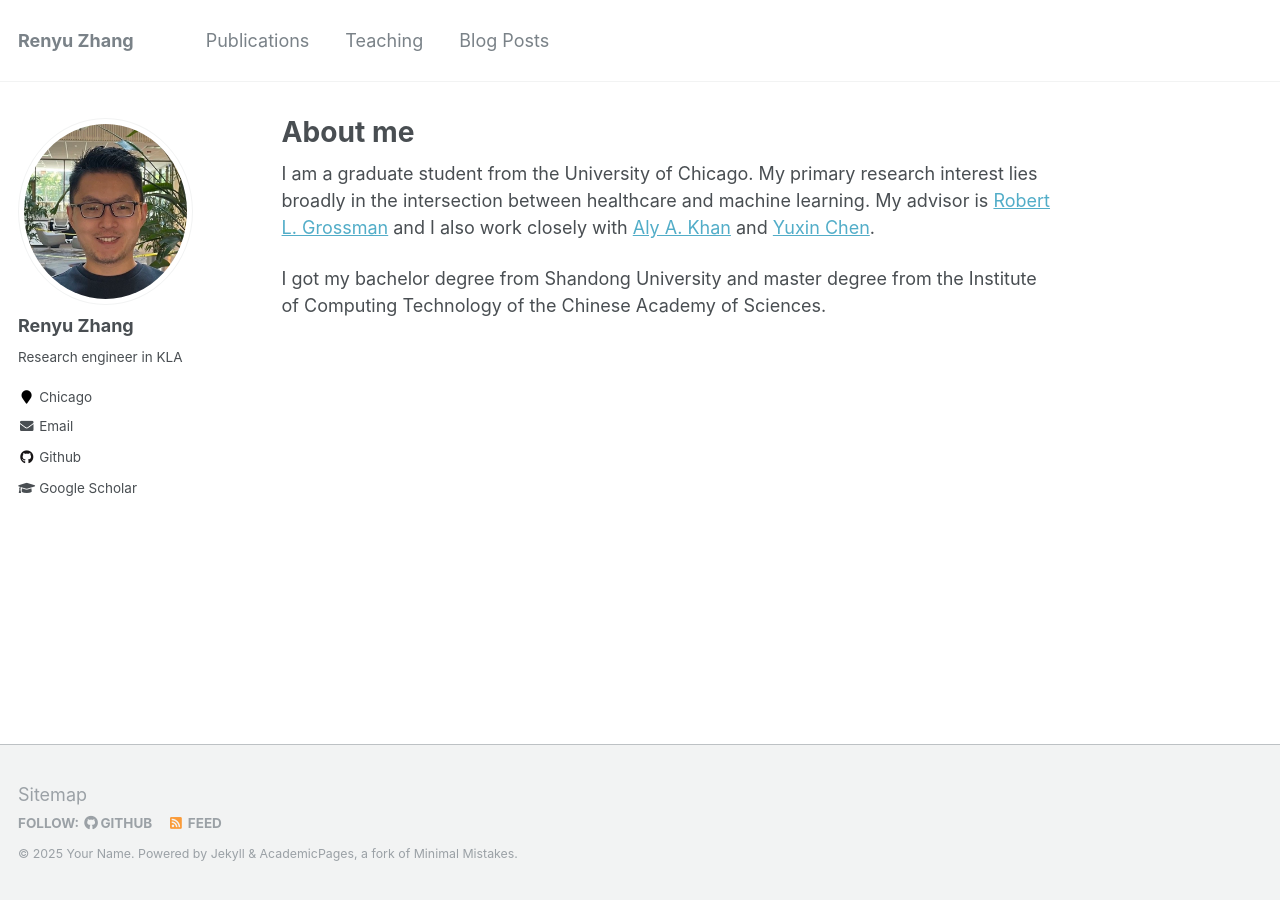
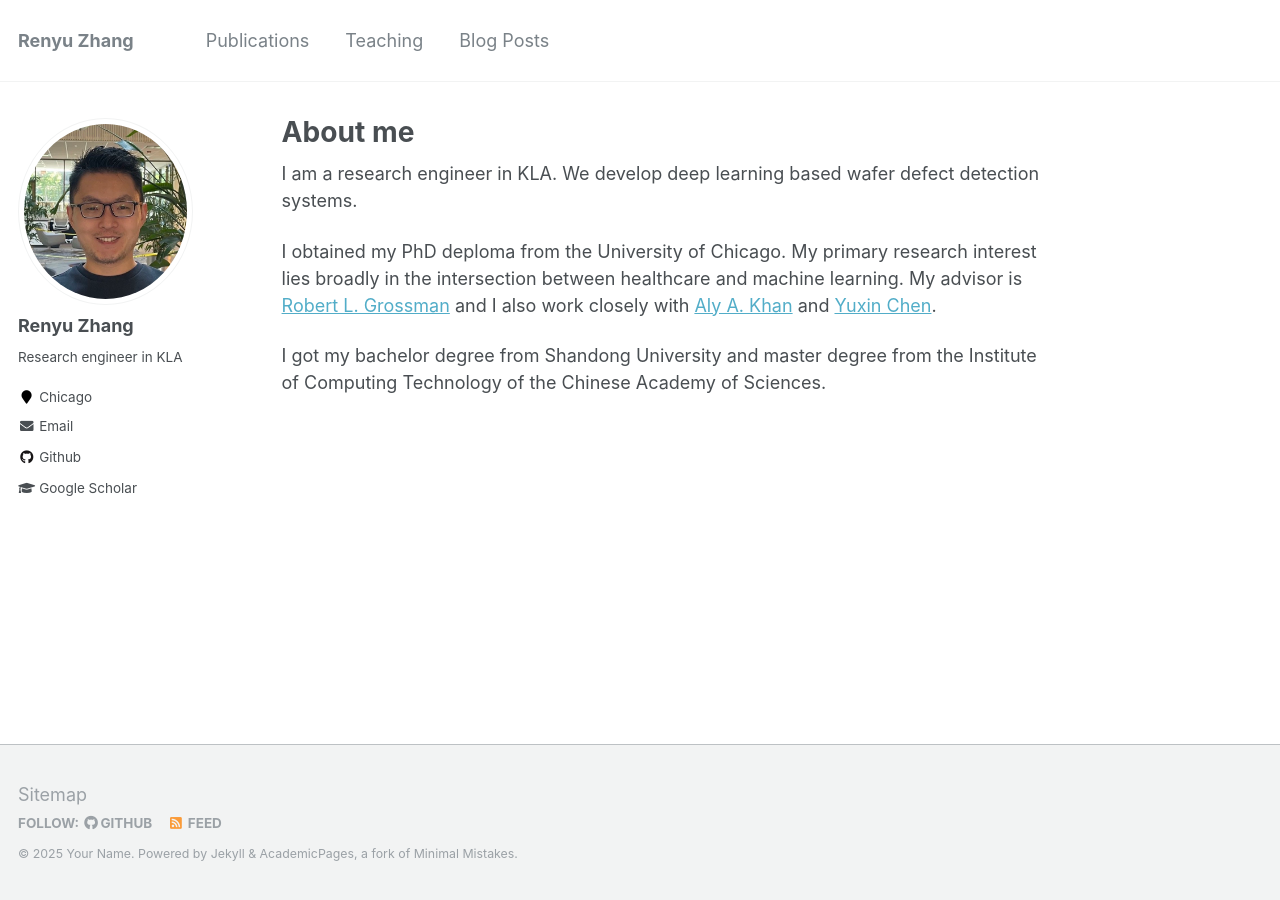
Before and after one commit to zhangrenyuuchicago/zhangrenyuuchicago.github.io, a Jekyll site: the page built from _pages/about.md, in a window 1280 px wide. Built offline with Jekyll 4.4.1, drawn with Linux system fonts in a browser that asks for light colours.

Commit message:
Update about.md
about me

```diff
--- a/_pages/about.md
+++ b/_pages/about.md
@@ -8,6 +8,8 @@ redirect_from:
   - /about.html
 ---
 
-I am a graduate student from the University of Chicago. My primary research interest lies broadly in the intersection between healthcare and machine learning. My advisor is [Robert L. Grossman](https://rgrossman.com/about.html) and I also work closely with [Aly A. Khan](https://people.cs.uchicago.edu/~aakhan/) and [Yuxin Chen](https://yuxinchen.org/).
+I am a research engineer in KLA. We develop deep learning based wafer defect detection systems.
+
+I obtained my PhD deploma from the University of Chicago. My primary research interest lies broadly in the intersection between healthcare and machine learning. My advisor is [Robert L. Grossman](https://rgrossman.com/about.html) and I also work closely with [Aly A. Khan](https://people.cs.uchicago.edu/~aakhan/) and [Yuxin Chen](https://yuxinchen.org/).
 
 I got my bachelor degree from Shandong University and master degree from the Institute of Computing Technology of the Chinese Academy of Sciences.
```
